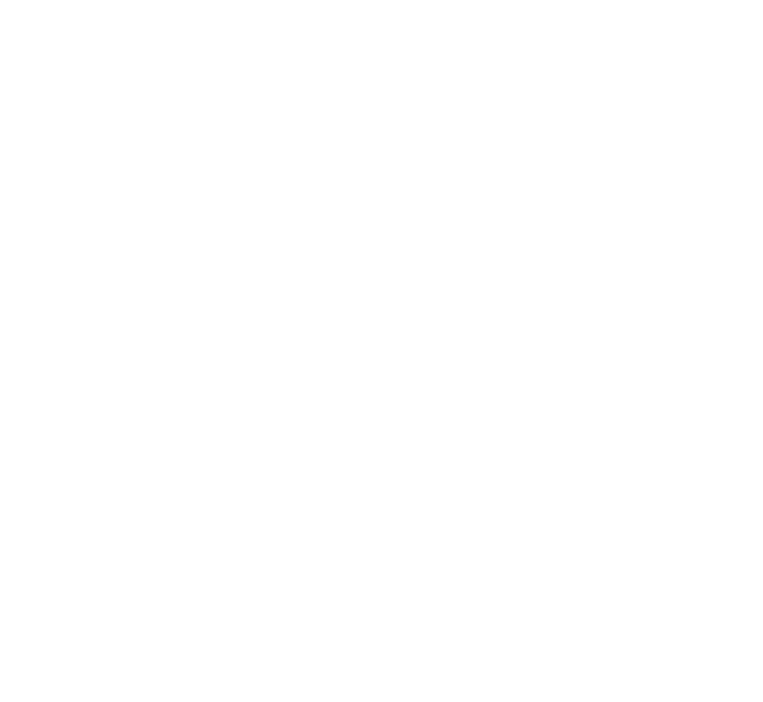
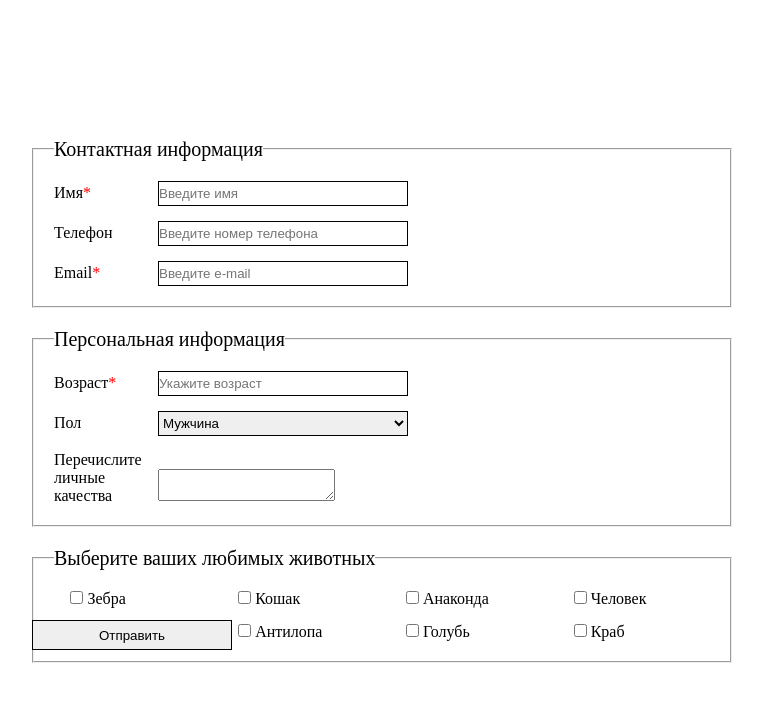
Before and after one commit to Liashchun472/fe70-onl, a plain HTML site: page index.html in a window 1280 px wide. Shown: the whole page, without its empty margins (258-1021 px from the left). Drawn offline with Linux system fonts and the light colour scheme.

Commit message:
complete html & css, final

```diff
--- a/css/style.css
+++ b/css/style.css
@@ -12,3 +12,65 @@ li {
 a {
   text-decoration: none;
 }
+
+.forms {
+  position: relative;
+  display: flex;
+  flex-direction: column;
+  gap: 20px;
+  justify-content: center;
+  align-items: center;
+  height: 100vh;
+  width: 700px;
+  margin: 0 auto;
+}
+
+.forms__contacts, .forms__personal, .forms__animals {
+  display: flex;
+  flex-direction: column;
+  justify-content: flex-start;
+  gap: 15px;
+  padding: 20px;
+  width: 100%;
+}
+
+.forms__title {
+  font-size: 20px;
+}
+
+.forms__subtitle {
+  display: inline-block;
+  width: 100px;
+}
+
+.forms__item > input, select {
+  width: 250px;
+  height: 25px;
+  border: 1px solid #000;
+}
+
+.forms__color-red {
+  color: #FF0000;
+}
+
+.forms__animals {
+  flex-direction: row;
+  flex-wrap: wrap;
+  justify-content: space-around;
+}
+
+.forms__animals-item {
+  width: 120px;
+}
+
+.forms__btn {
+  position: absolute;
+  bottom: 150px;
+  left: 0;
+  display: flex;
+  justify-content: center;
+  align-items: center;
+  width: 200px;
+  height: 30px;
+  border: 1px solid #000;
+}
--- a/index.html
+++ b/index.html
@@ -1,12 +1,103 @@
 <!DOCTYPE html>
 <html lang="en">
+
 <head>
   <meta charset="UTF-8">
   <meta name="viewport" content="width=device-width, initial-scale=1.0">
   <title>Document</title>
   <link rel="stylesheet" href="css/style.css">
 </head>
+
 <body>
+  <form class="forms">
 
+    <fieldset class="forms__contacts">
+      <legend class="forms__title">Контактная информация</legend>
+
+      <label for="user-name" class="forms__item">
+        <span class="forms__subtitle">Имя<span class="forms__color-red">*</span></span>
+        <input type="text" placeholder="Введите имя">
+      </label>
+
+      <label for="user-tel" class="forms__item">
+        <span class="forms__subtitle">Телефон</span>
+        <input type="tel" placeholder="Введите номер телефона">
+      </label>
+
+      <label for="user-male" class="forms__item">
+        <span class="forms__subtitle">Email<span class="forms__color-red">*</span></span>
+        <input type="email" placeholder="Введите e-mail">
+      </label>
+    </fieldset>
+
+    <fieldset class="forms__personal">
+      <legend class="forms__title">Персональная информация</legend>
+
+      <label for="user-age" class="forms__item">
+        <span class="forms__subtitle">Возраст<span class="forms__color-red">*</span></span>
+        <input type="number" placeholder="Укажите возраст">
+      </label>
+
+      <label for="user-gender" class="forms__item">
+        <span class="forms__subtitle">Пол</span>
+        <select name="user-gender" id="user__gender">
+          <option value="men">Мужчина</option>
+          <option value="women">Женщина</option>
+          <option value="other">Иной гендер</option>
+        </select>
+      </label>
+
+      <label for="user-qualities" class="forms__item">
+        <span class="forms__subtitle">Перечислите личные качества</span>
+        <textarea name="user-qualities" id="user__qualities"></textarea>
+      </label>
+    </fieldset>
+
+    <fieldset class="forms__animals">
+      <legend class="forms__title">Выберите ваших любимых животных</legend>
+
+      <label for="user-animals" class="forms__animals-item">
+        <input type="checkbox">
+        <span>Зебра</span>
+      </label>
+
+      <label for="user-animals" class="forms__animals-item">
+        <input type="checkbox">
+        <span>Кошак</span>
+      </label>
+
+      <label for="user-animals" class="forms__animals-item">
+        <input type="checkbox">
+        <span>Анаконда</span>
+      </label>
+
+      <label for="user-animals" class="forms__animals-item">
+        <input type="checkbox">
+        <span>Человек</span>
+      </label>
+
+      <label for="user-animals" class="forms__animals-item">
+        <input type="checkbox">
+        <span>Слон</span>
+      </label>
+
+      <label for="user-animals" class="forms__animals-item">
+        <input type="checkbox">
+        <span>Антилопа</span>
+      </label>
+
+      <label for="user-animals" class="forms__animals-item">
+        <input type="checkbox">
+        <span>Голубь</span>
+      </label>
+
+      <label for="user-animals" class="forms__animals-item">
+        <input type="checkbox">
+        <span>Краб</span>
+      </label>
+    </fieldset>
+    <input type="submit" value="Отправить" class="forms__btn">
+  </form>
 </body>
+
 </html>
```
